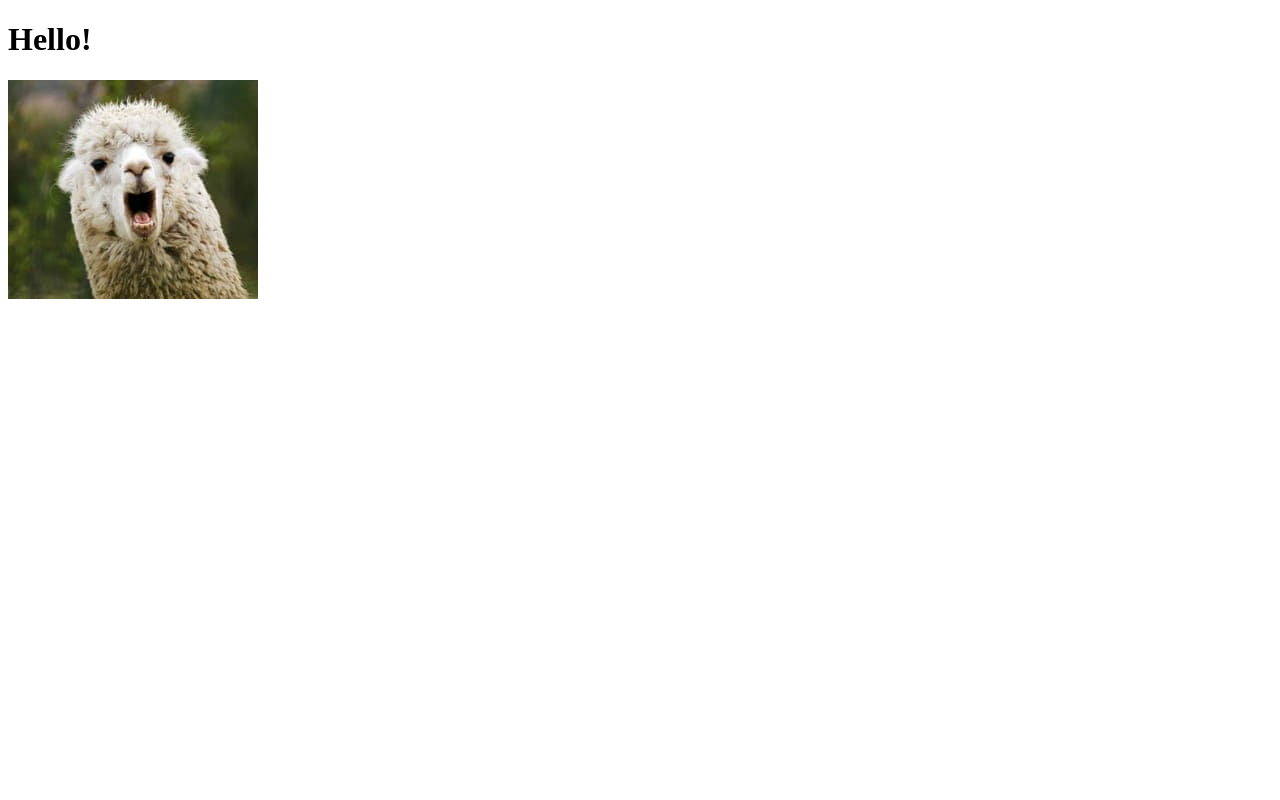
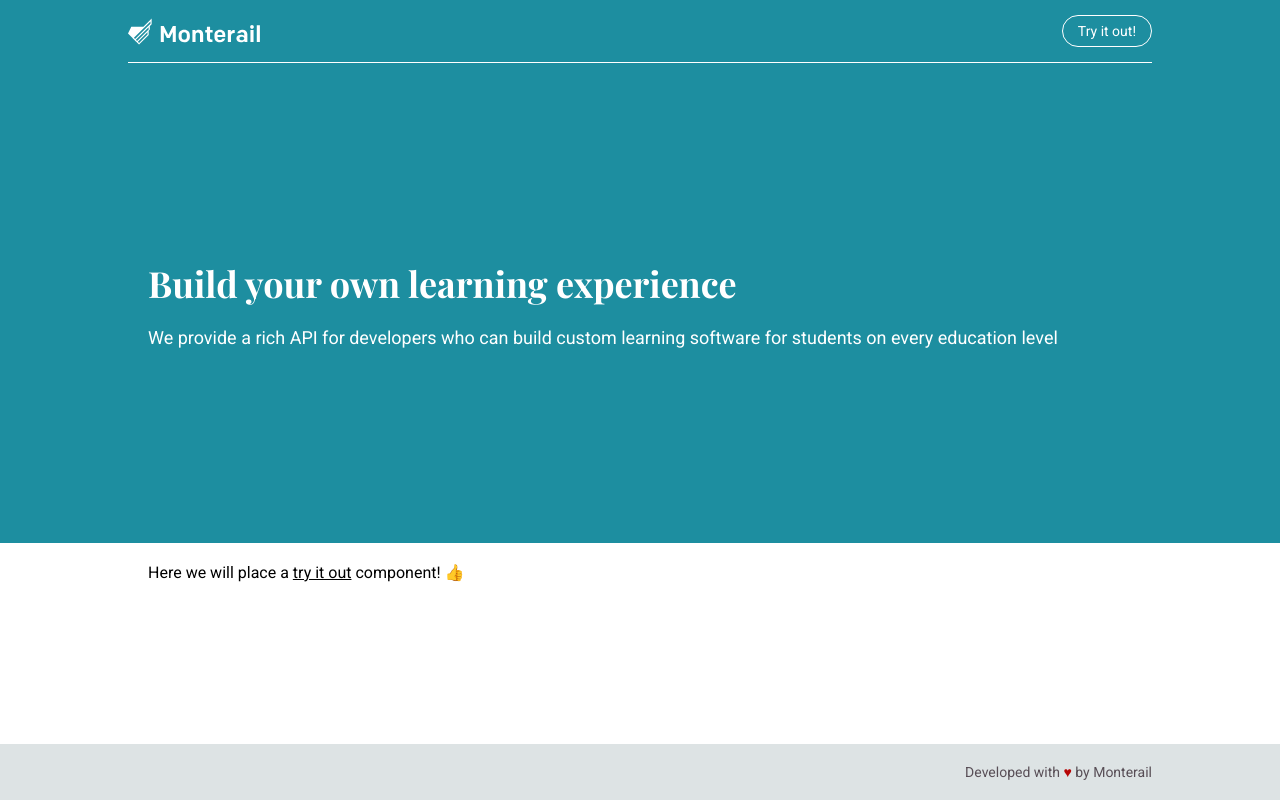
Before and after one commit to monterail/montelearn, a Next.js app in the folder packages/landing/: page / in a window 1280 px wide. Built offline with nearby package versions, Linux system fonts and the light colour scheme.

Commit message:
Basic landing page with styling

```diff
--- /dev/null
+++ b/packages/landing/src/components/ContentWidth/index.jsx
@@ -0,0 +1,5 @@
+import { rem } from "../../theming/utils";
+
+export default function ContentWidth({ as: C = 'div', style = {}, ...props }) {
+  return <C style={{ marginLeft: 'auto', marginRight: 'auto', maxWidth: rem(1024), width: '100%', ...style }} {...props} />
+}
--- /dev/null
+++ b/packages/landing/src/pages/_document.jsx
@@ -0,0 +1,40 @@
+import Document, { Html, Head, Main, NextScript } from 'next/document'
+
+import { FONT_SANS_SERIF } from '../theming/const'
+import { rem } from '../theming/utils'
+
+export default class NextDocument extends Document {
+  static getInitialProps = Document.getInitialProps;
+
+  render() {
+    return (
+      <Html>
+        <Head>
+          <style
+            dangerouslySetInnerHTML={{ __html: `
+              body {
+                font-family: ${FONT_SANS_SERIF}; margin: 0;
+                -webkit-font-smoothing: antialiased;
+              }
+
+              body, #__next {
+                min-height: 100vh;
+                display: flex;
+                flex-direction: column;
+              }
+
+              *, *:before, *:after {
+                box-sizing: border-box;
+              }
+            ` }}
+          />
+          <link href="https://fonts.googleapis.com/css?family=Playfair+Display:700|Roboto:400&display=swap&subset=latin-ext" rel="stylesheet" />
+        </Head>
+        <body>
+          <Main />
+          <NextScript />
+        </body>
+      </Html>
+    )
+  }
+}
--- a/packages/landing/src/pages/index.js
+++ /dev/null
@@ -1,8 +0,0 @@
-export default function HomePage() {
-  return (
-    <>
-      <h1>Hello!</h1>
-      <img src="/images/home.jpg" />
-    </>
-  );
-}
--- /dev/null
+++ b/packages/landing/src/pages/index.jsx
@@ -0,0 +1,65 @@
+import Head from "next/head"
+
+import ContentWidth from '../components/ContentWidth';
+
+import { COLOR_GREEN, COLOR_WHITE, FONT_SERIF } from '../theming/const';
+import { rem } from '../theming/utils';
+
+export default function HomePage() {
+  return (
+    <>
+      <Head>
+        <title>Monterail e-learning</title>
+      </Head>
+      <section style={{
+        backgroundColor: COLOR_GREEN,
+      }}>
+        <section style={{
+          color: COLOR_WHITE,
+          margin: rem(0, 20),
+        }}>
+          <ContentWidth style={{
+            borderBottom: '1px solid ' + COLOR_WHITE,
+            padding: rem(15, 0),
+            display: 'flex',
+            alignItems: 'center',
+            justifyContent: 'space-between',
+            flexWrap: 'wrap'
+          }}>
+            <img height="27" width="132" style={{ flexShrink: 0 }} src="/images/logo.svg" />
+            <button style={{
+              MozAppearance: 'none', WebkitAppearance: 'none', backgroundColor: 'transparent',
+              fontFamily: 'inherit', color: COLOR_WHITE, fontSize: rem(14),
+              border: '1px solid ' + COLOR_WHITE, borderRadius: '32px', margin: 0,
+              minHeight: rem(32),
+              padding: rem(0, 15),
+              flexShrink: 0,
+            }}>
+              Try it out!
+            </button>
+          </ContentWidth>
+        </section>
+        <section style={{
+          minHeight: '60vh' ,
+          color: '#fff',
+          display: 'flex',
+          flexDirection: 'column',
+          justifyContent: 'center',
+        }}>
+          <ContentWidth style={{ padding: rem(20) }}>
+            <h1 style={{ margin: rem(20, 0), fontFamily: FONT_SERIF, fontSize: rem(36) }}>Build your own learning experience</h1>
+            <p style={{ margin: rem(20, 0), fontSize: rem(18) }}>We provide a rich API for developers who can build custom learning software for students on every education level</p>
+          </ContentWidth>
+        </section>
+      </section>
+      <ContentWidth as="main" style={{ flexGrow: 1, padding: rem(20) }}>
+        Here we will place a <u>try it out</u> component! 👍
+      </ContentWidth>
+      <footer style={{ backgroundColor: '#dde3e4', color: '#584e56', padding: rem(20) }}>
+        <ContentWidth style={{ fontSize: rem(14), textAlign: 'right' }}>
+          Developed with <span style={{ color: '#b70505' }}>&#9829;</span> by Monterail
+        </ContentWidth>
+      </footer>
+    </>
+  );
+}
--- /dev/null
+++ b/packages/landing/src/theming/const.js
@@ -0,0 +1,5 @@
+export const COLOR_GREEN = '#1d8ea0';
+export const COLOR_WHITE = '#fff';
+
+export const FONT_SANS_SERIF = 'Roboto, sans-serif';
+export const FONT_SERIF = 'Playfair Display, serif';
--- /dev/null
+++ b/packages/landing/src/theming/utils.js
@@ -0,0 +1,4 @@
+
+export function rem(...args) {
+  return args.map((x) => x === 0 ? '0' : `${x/16}rem`).join(" ");
+}
```
Also changed, not shown: packages/landing/public/images/home.jpg (deleted), packages/landing/public/images/logo.svg (added).
